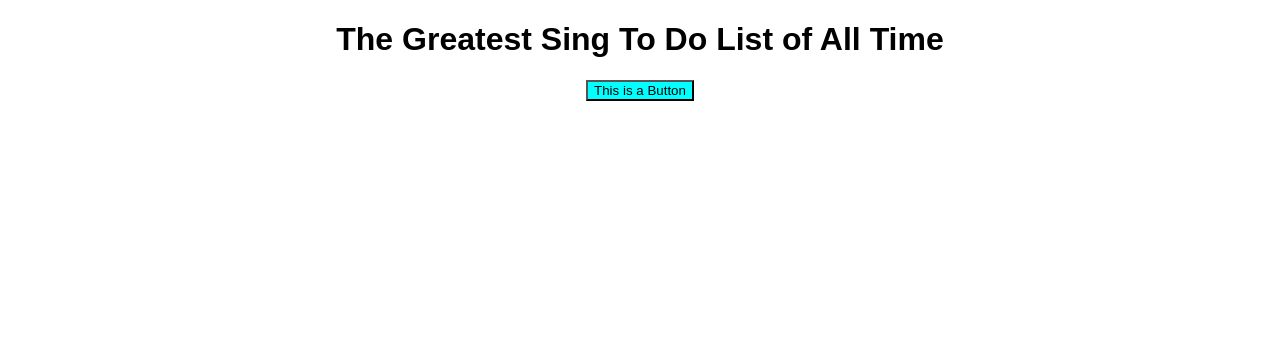
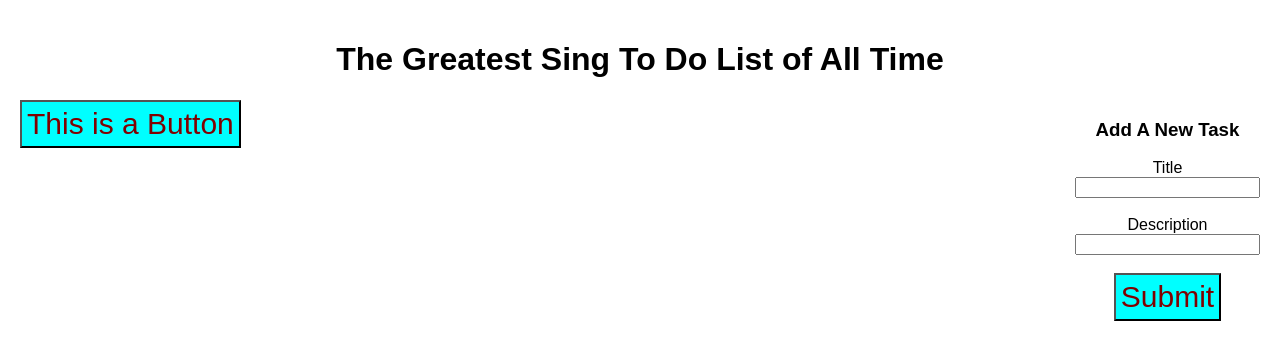
Before and after one commit to MarcosPalaciosIII/reactPractice, a React (Create React App) app in the folder react-to-do-list/: page / in a window 1280 px wide. Shown: the top 360 px of the page. Built offline with nearby package versions, Linux system fonts and the light colour scheme.

Commit message:
have to do list working and showing

```diff
--- a/react-to-do-list/src/App.js
+++ b/react-to-do-list/src/App.js
@@ -2,6 +2,7 @@ import React, { Component } from 'react';
 import logo from './logo.svg';
 import './App.css';
 import axios from 'axios';
+import AddTask from './addTask';
 
 class App extends Component {
 
@@ -27,7 +28,7 @@ class App extends Component {
     return (
       this.state.theTasks.reverse().map((task, index) => {
         return(
-          <div key={index}>
+          <div key={index} className="center" >
             <h3>{task.title}</h3>
             <p>{task.description}</p>
           </div>
@@ -38,13 +39,43 @@ class App extends Component {
 
   render() {
     return (
-      <div class="center" >
+
+      <div className="app" >
+        <div className="center">
         <h1> The Greatest Sing To Do List of All Time </h1>
-        <button onClick={()=>{this.getAllTheTasks()}} >This is a Button </button>
-        {this.showTasks()}
+        </div>
+        <div className="add" >
+          <AddTask></AddTask>
+        </div>
+
+        <div className="list center">
+          <button onClick={()=>{this.getAllTheTasks()}} >This is a Button </button>
+          {this.showTasks()}
+        </div>
       </div>
     );
   }
 }
 
+// class AddTask extends Component {
+//
+//   render() {
+//     return (
+//       <div className="add-task" >
+//         <h3> Add A New Task </h3>
+//
+//         <label> Title </label>
+//         <input type="text"></input>
+//
+//         <br />
+//
+//         <label> Description </label>
+//         <input type="text"> </input>
+//
+//         <button type="submit"> Submit </button>
+//       </div>
+//     )
+//   }
+// }
+
 export default App;
--- /dev/null
+++ b/react-to-do-list/src/addTask.js
@@ -0,0 +1,71 @@
+import React, { Component } from 'react';
+import axios from 'axios';
+
+
+class AddTask extends Component {
+
+  constructor(props) {
+    super(props);
+    this.state = {
+      titleInput: '',
+      descriptionInput: '',
+    };
+  }
+
+  addTask(){
+
+    console.log(this.state.titleInput);
+    console.log(this.state.descriptionInput);
+
+    axios.post("http://localhost:5000/api/tasks/create", {
+      title: this.state.titleInput,
+      description: this.state.descriptionInput,
+    })
+    .then(res => {
+      console.log(res);
+    })
+    .catch(err => {
+      console.log(err);
+    });
+
+    this.setState({titleInput: '', descriptionInput: ''});
+  }
+
+updateTitle(e) {
+  this.setState({
+    titleInput: e.target.value,
+    descriptionInput: this.state.descriptionInput,
+  });
+}
+
+updateDescription(e) {
+  this.setState({
+    titleInput: this.state.titleInput,
+    descriptionInput: e.target.value,
+  });
+}
+
+  render() {
+    return (
+      <div className="add-task center" >
+        <h3> Add A New Task </h3>
+
+        <label> Title </label>
+        <input type="text" value={this.state.titleInput} onChange={(e) =>{this.updateTitle(e)}} />
+
+        <br />
+
+        <label> Description </label>
+        <input type="text" value={this.state.descriptionInput} onChange={(e) =>{this.updateDescription(e)}} />
+
+        <br />
+
+        <button onClick={()=>{this.addTask()}}> Submit </button>
+      </div>
+    )
+  }
+}
+
+
+
+export default AddTask
--- a/react-to-do-list/src/index.css
+++ b/react-to-do-list/src/index.css
@@ -5,6 +5,22 @@ body {
 }
 button {
   background-color: aqua;
+  font-size: 30px;
+  padding: 5px;
+  color: maroon;
+}
+
+button:hover {
+  border-color: darkgreen;
+  box-shadow: 3px 3px 3px 3px orange;
+}
+
+button:active {
+  box-shadow: 3px 3px 3px 3px maroon;
+}
+
+.app {
+  padding: 20px;
 }
 
 .center {
@@ -13,3 +29,11 @@ button {
   align-items: center;
   flex-direction: column;
 }
+
+.list {
+  float: left;
+}
+
+.add {
+  float: right;
+}
```
